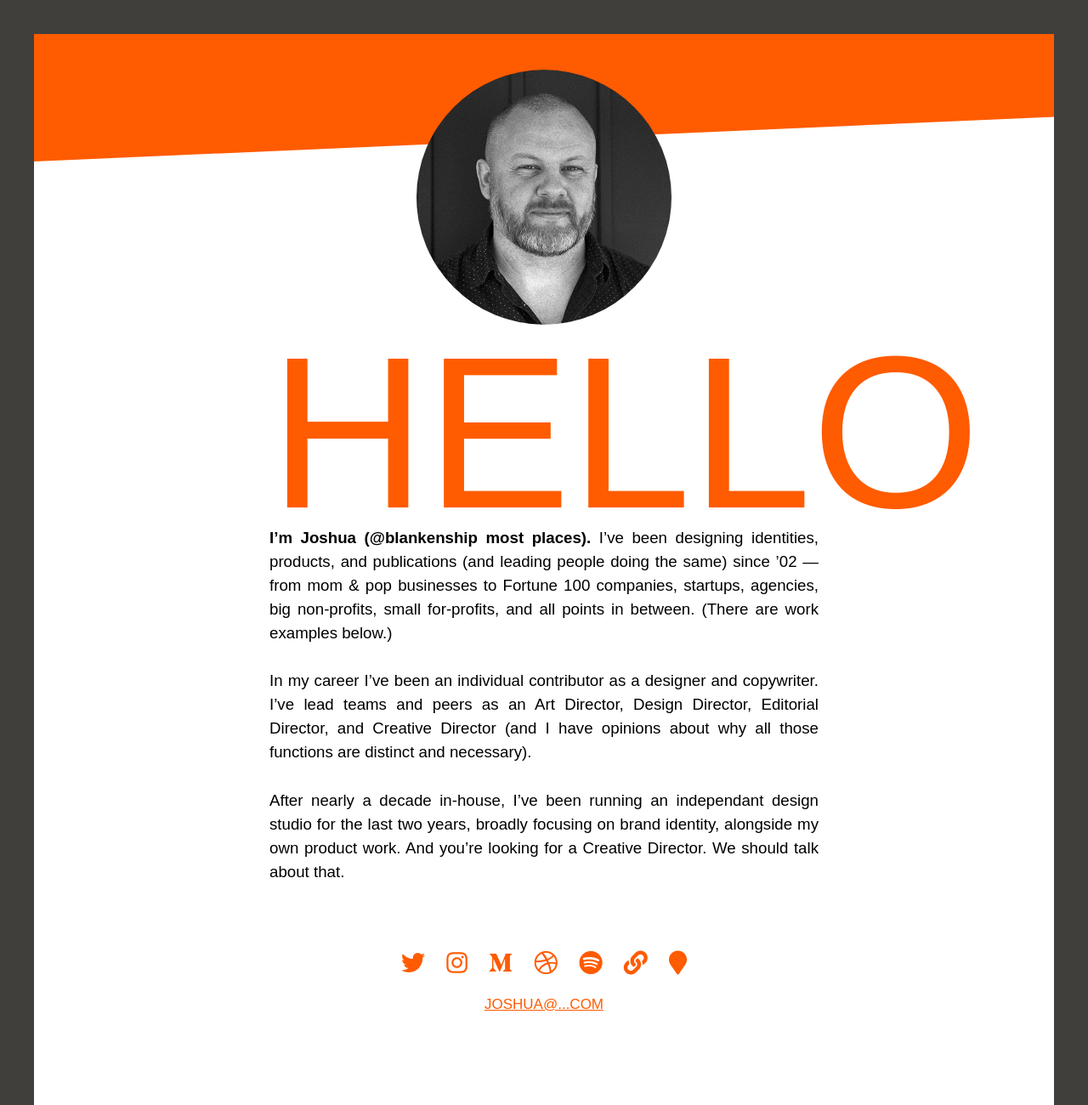
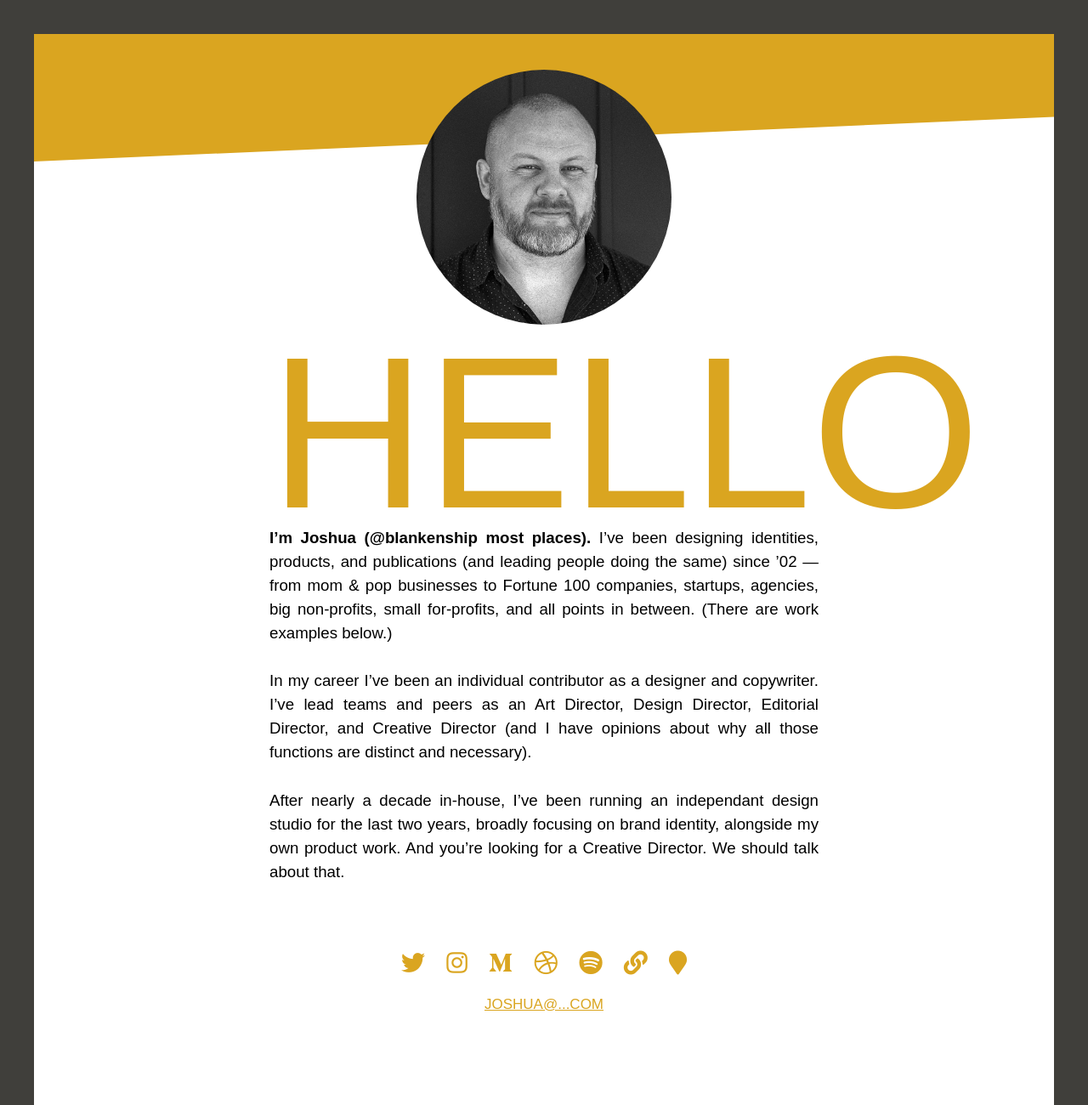
Before and after one commit to blankenship/blankenshipoffice, a plain HTML site: page 2019/index.html in a window 1280 px wide. Shown: the top 1300 px of the page at 85% size. Drawn offline with Linux system fonts and the light colour scheme; a web font is replaced by a local one.

Commit message:
stay goldenrod, pony boy

```diff
--- a/2019/style.css
+++ b/2019/style.css
@@ -1,8 +1,8 @@
 /*
 
-Styles:		joshuablankenship.com/hello
+Styles:		blankenshipoffice.com/hello
 
-version: 	1.0 — 05/29/18 Update
+version: 	1.0 — 03/14/19 Update
 author: 	Joshua Blankenship
 email: 		joshua@joshuablankenship.com
 website: 	http://blankenshipoffice.com
@@ -70,7 +70,7 @@ website: 	http://blankenshipoffice.com
 /* TYPOGRAPHY */
 
 	h1 {
-		color: #ff5b00;
+		color: goldenrod;
 		font: 300 15rem/5rem "bee", sans-serif;
 		margin: 2rem auto 4rem;
 		text-align: center;
@@ -104,7 +104,7 @@ website: 	http://blankenshipoffice.com
 	}
 
 	p a {
-		color: #ff5b00;
+		color: goldenrod;
 	}
 
 	.block {
@@ -120,14 +120,14 @@ website: 	http://blankenshipoffice.com
 	}
 
 	ul li a {
-		color: #ff5b00;
+		color: goldenrod;
 	}
 
 /* CONTAINERS */
 
 	header {
 		background: url(@images/pattern.jpg) repeat center center;
-		background: #ff5b00;
+		background: goldenrod;
 	    min-height: 150px;
 		position: relative;
 		-webkit-clip-path: 	polygon(0 0, 100% 0, 100% 65%, 0 100%);
@@ -231,7 +231,7 @@ section#recs li p a {
 }
 
 section#recs p strong {
-	color: #ff5b00;
+	color: goldenrod;
 	font: 400 6rem/3rem "bee", sans-serif;
 	text-transform: uppercase;
 }
```
